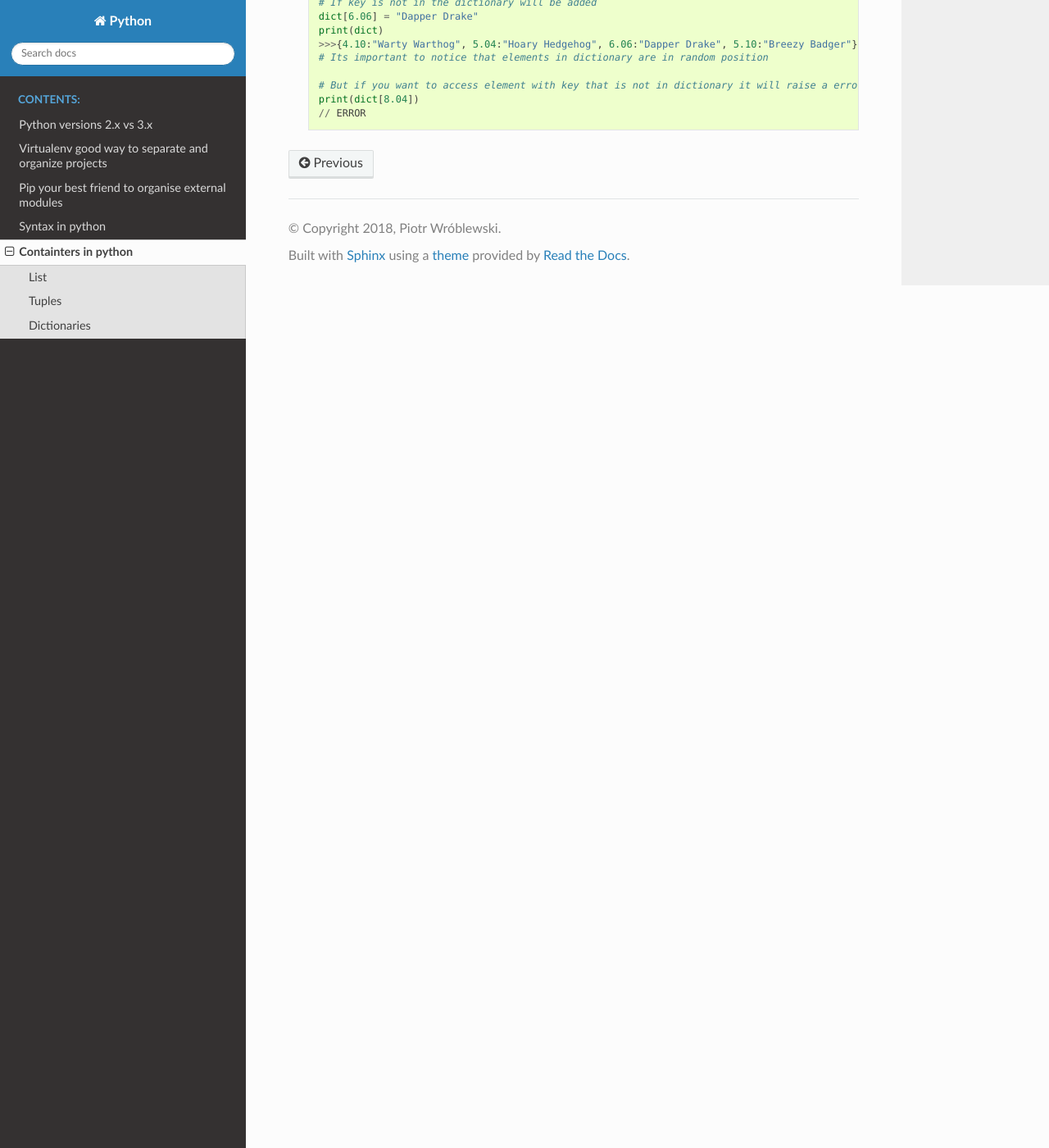
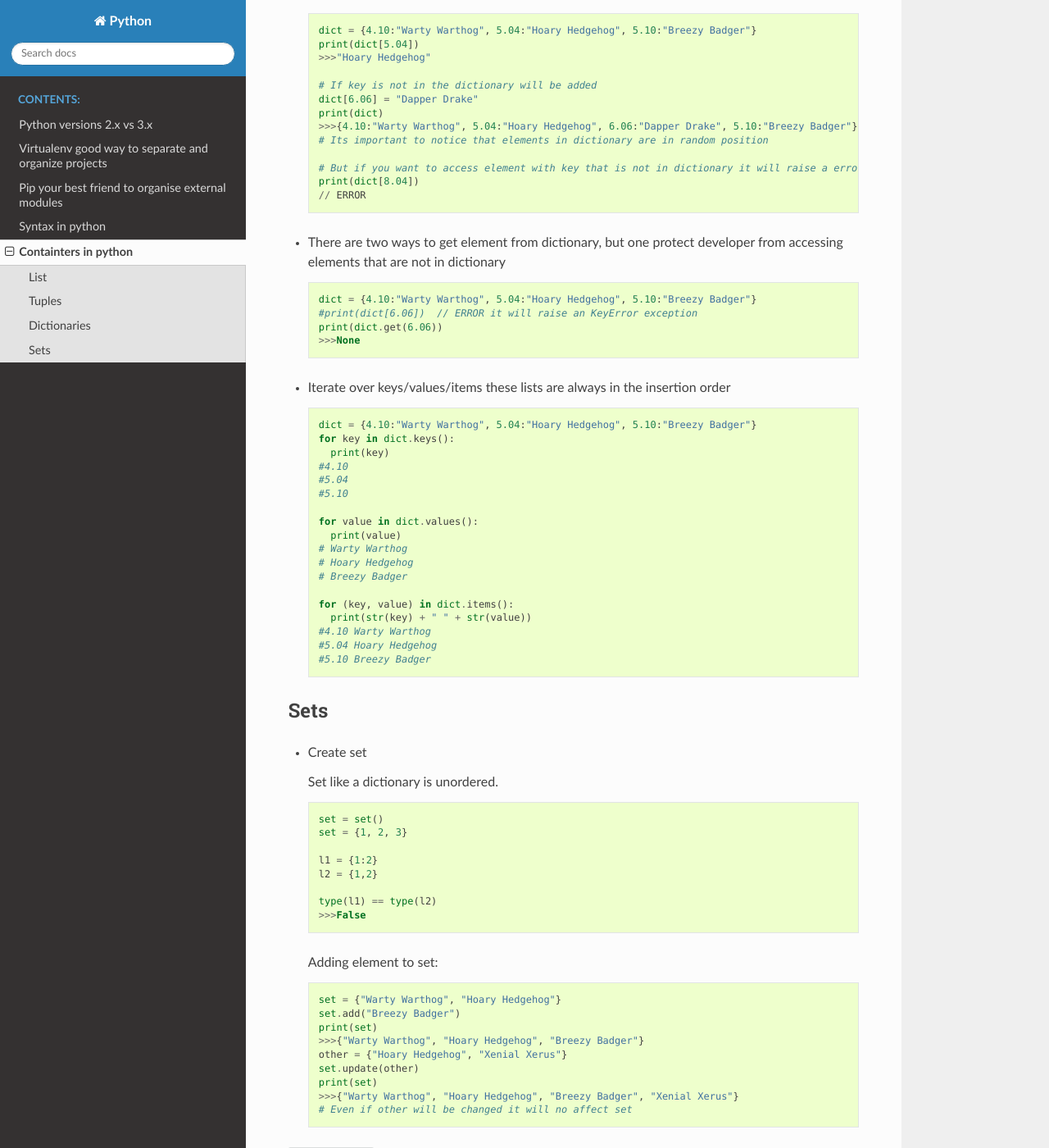
Before and after one commit to WoodenBackpack/Python, a Sphinx documentation site: the page built from source/containers.rst, in a window 1280 px wide and 1400 px high, scrolled down 2510 px. Shown: the whole window at 82% size. Built offline with Sphinx 7.4.7 and the Read the Docs theme 2.0.0, drawn with Linux system fonts in a browser that asks for light colours; some of the changed text lies outside the part shown.

Commit message:
sets and addition dict functionalities

```diff
--- a/source/containers.rst
+++ b/source/containers.rst
@@ -93,6 +94,8 @@ Tuples
   ::
 
     tup = (1,2,3)
+    tup = tuple()
+    tup = tuple([2,3,4,5])
     # tup[1] = 20 // ERROR, tuple elements cant be replaced
 
 
@@ -122,6 +125,9 @@ Dictionaries are like maps in C++/Java to create empty dictionary type:
   ::
 
     d = {}
+    s = dict()
+    s = dict([(4.10, "Warty Warthog"), (5.04, "Hoary Hedgehog")])
+    // create dictionary from list of two element tuples
 
 * Accessing elements of dictionary:
 
@@ -140,3 +146,68 @@ Dictionaries are like maps in C++/Java to create empty dictionary type:
     # But if you want to access element with key that is not in dictionary it will raise a error
     print(dict[8.04])
     // ERROR
+
+* There are two ways to get element from dictionary, but one protect developer from accessing elements that are not in dictionary
+
+  ::
+
+    dict = {4.10:"Warty Warthog", 5.04:"Hoary Hedgehog", 5.10:"Breezy Badger"}
+    #print(dict[6.06])  // ERROR it will raise an KeyError exception
+    print(dict.get(6.06))
+    >>>None
+
+* Iterate over keys/values/items these lists are always in the insertion order
+
+  ::
+
+    dict = {4.10:"Warty Warthog", 5.04:"Hoary Hedgehog", 5.10:"Breezy Badger"}
+    for key in dict.keys():
+      print(key)
+    #4.10
+    #5.04
+    #5.10
+
+    for value in dict.values():
+      print(value)
+    # Warty Warthog
+    # Hoary Hedgehog
+    # Breezy Badger
+
+    for (key, value) in dict.items():
+      print(str(key) + " " + str(value))
+    #4.10 Warty Warthog
+    #5.04 Hoary Hedgehog
+    #5.10 Breezy Badger
+
+====
+Sets
+====
+
+* Create set
+
+  Set like a dictionary is unordered.
+
+  ::
+
+    set = set()
+    set = {1, 2, 3}
+
+    l1 = {1:2}
+    l2 = {1,2}
+
+    type(l1) == type(l2)
+    >>>False
+
+  Adding element to set:
+
+  ::
+
+    set = {"Warty Warthog", "Hoary Hedgehog"}
+    set.add("Breezy Badger")
+    print(set)
+    >>>{"Warty Warthog", "Hoary Hedgehog", "Breezy Badger"}
+    other = {"Hoary Hedgehog", "Xenial Xerus"}
+    set.update(other)
+    print(set)
+    >>>{"Warty Warthog", "Hoary Hedgehog", "Breezy Badger", "Xenial Xerus"}
+    # Even if other will be changed it will no affect set
```
Also changed, not shown: other parts of source/containers.rst (+1 -0 lines).
